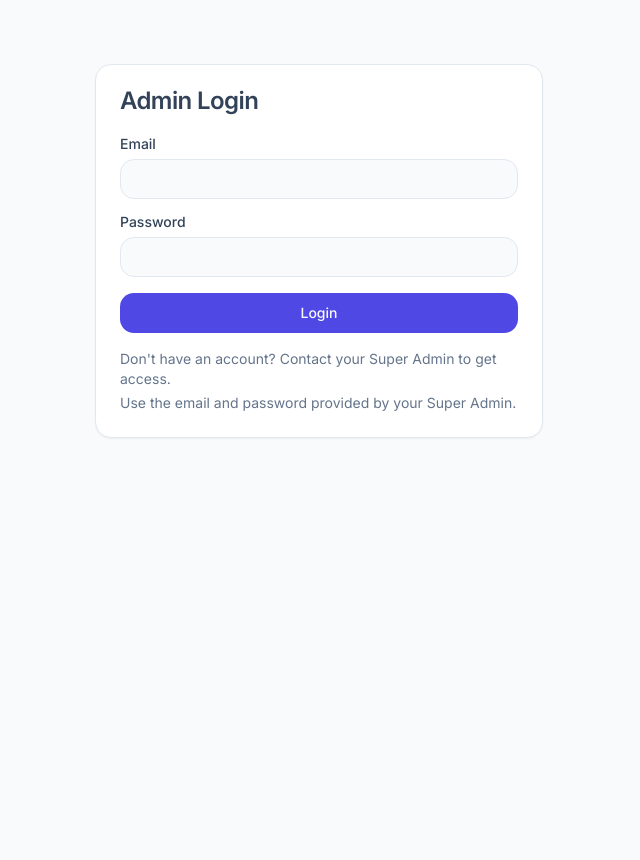
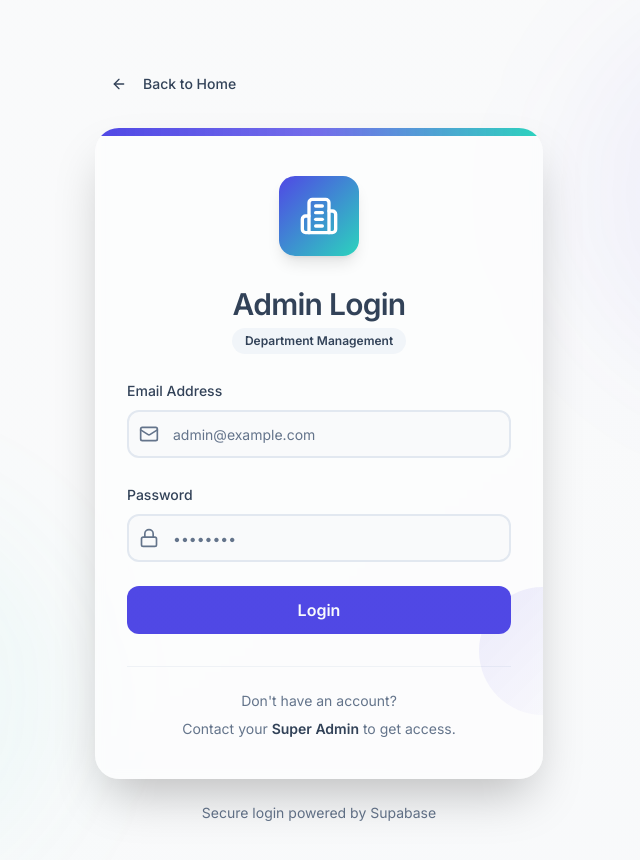
Before and after one commit to rajakumaran2006/sonaTTG, a React (Vite) app: page /admin-login in a window 1280 px wide. Shown: the top 860 px of the page, without its empty margins (321-961 px from the left). Before the commit the page ends 800 px from the top, so only its background shows below. Built offline with nearby package versions, Linux system fonts and the light colour scheme.

Commit message:
Update login page designs with modern UI
Co-authored-by: Rajakumaran-work <183211970+Rajakumaran-work@users.noreply.github.com>

```diff
--- a/src/pages/admin/AdminLogin.tsx
+++ b/src/pages/admin/AdminLogin.tsx
@@ -6,6 +6,8 @@ import { Input } from "@/components/ui/input";
 import { Label } from "@/components/ui/label";
 import { toast } from "sonner";
 import { supabase } from "@/integrations/supabase/client";
+import { Building2, Mail, Lock, ArrowLeft } from "lucide-react";
+import { Badge } from "@/components/ui/badge";
 
 interface AdminUser {
   id: string;
@@ -107,45 +109,120 @@ const AdminLogin = () => {
   };
 
   return (
-    <main className="min-h-screen bg-background">
-      <section className="container py-16">
-        <div className="max-w-md mx-auto">
-          <Card className="rounded-2xl">
-            <CardHeader>
-              <CardTitle>Admin Login</CardTitle>
+    <main className="min-h-screen bg-gradient-to-br from-background via-background to-muted/20 relative overflow-hidden">
+      {/* Decorative Background Elements */}
+      <div className="absolute inset-0 bg-grid-black/[0.02] bg-grid-16"></div>
+      <div className="absolute top-0 right-0 w-96 h-96 bg-primary/5 rounded-full blur-3xl"></div>
+      <div className="absolute bottom-0 left-0 w-96 h-96 bg-accent/5 rounded-full blur-3xl"></div>
+
+      <section className="container relative py-16 flex items-center justify-center min-h-screen">
+        <div className="w-full max-w-md">
+          {/* Back Button */}
+          <Button
+            variant="ghost"
+            className="mb-6 group"
+            onClick={() => navigate("/")}
+          >
+            <ArrowLeft className="w-4 h-4 mr-2 group-hover:-translate-x-1 transition-transform" />
+            Back to Home
+          </Button>
+
+          {/* Login Card */}
+          <Card className="rounded-3xl border-0 shadow-2xl backdrop-blur-sm bg-card/50 overflow-hidden">
+            {/* Gradient Header */}
+            <div className="h-2 bg-gradient-to-r from-primary via-primary/80 to-accent"></div>
+
+            <CardHeader className="text-center pt-10 pb-6">
+              {/* Icon */}
+              <div className="mx-auto mb-6 w-20 h-20 rounded-2xl bg-gradient-to-br from-primary to-accent flex items-center justify-center shadow-lg">
+                <Building2 className="w-10 h-10 text-white" />
+              </div>
+
+              {/* Title */}
+              <CardTitle className="text-3xl font-bold mb-2">Admin Login</CardTitle>
+              <Badge variant="secondary" className="mx-auto text-xs px-3 py-1">
+                Department Management
+              </Badge>
             </CardHeader>
-            <CardContent>
-              <form onSubmit={handleLogin} className="grid gap-4">
-                <div className="grid gap-2">
-                  <Label htmlFor="email">Email</Label>
+
+            <CardContent className="px-8 pb-10">
+              <form onSubmit={handleLogin} className="space-y-6">
+                {/* Email Input */}
+                <div className="space-y-2">
+                  <Label htmlFor="email" className="text-sm font-medium">
+                    Email Address
+                  </Label>
+                  <div className="relative">
+                    <Mail className="absolute left-3 top-1/2 -translate-y-1/2 w-5 h-5 text-muted-foreground" />
                     <Input
                       id="email"
                       type="email"
                       value={email}
                       onChange={(e) => setEmail(e.target.value)}
                       required
+                      className="pl-11 h-12 rounded-xl border-2 focus:border-primary transition-all"
+                      placeholder="admin@example.com"
                     />
                   </div>
-                <div className="grid gap-2">
-                  <Label htmlFor="password">Password</Label>
+                </div>
+
+                {/* Password Input */}
+                <div className="space-y-2">
+                  <Label htmlFor="password" className="text-sm font-medium">
+                    Password
+                  </Label>
+                  <div className="relative">
+                    <Lock className="absolute left-3 top-1/2 -translate-y-1/2 w-5 h-5 text-muted-foreground" />
                     <Input
                       id="password"
                       type="password"
                       value={password}
                       onChange={(e) => setPassword(e.target.value)}
                       required
+                      className="pl-11 h-12 rounded-xl border-2 focus:border-primary transition-all"
+                      placeholder="••••••••"
                     />
                   </div>
-                <Button type="submit" disabled={loading}>
-                  {loading ? "Signing in..." : "Login"}
+                </div>
+
+                {/* Submit Button */}
+                <Button
+                  type="submit"
+                  disabled={loading}
+                  className="w-full h-12 text-base font-semibold rounded-xl bg-gradient-to-r from-primary to-primary/90 hover:shadow-lg hover:scale-[1.02] transition-all duration-300"
+                >
+                  {loading ? (
+                    <span className="flex items-center gap-2">
+                      <div className="w-4 h-4 border-2 border-white/30 border-t-white rounded-full animate-spin"></div>
+                      Signing in...
+                    </span>
+                  ) : (
+                    "Login"
+                  )}
                 </Button>
               </form>
-              <div className="mt-4 text-sm text-muted-foreground">
-                <p>Don't have an account? Contact your Super Admin to get access.</p>
-                <p className="mt-1">Use the email and password provided by your Super Admin.</p>
+
+              {/* Help Text */}
+              <div className="mt-8 pt-6 border-t border-border/50">
+                <div className="space-y-2 text-center">
+                  <p className="text-sm text-muted-foreground">
+                    Don't have an account?
+                  </p>
+                  <p className="text-sm text-muted-foreground">
+                    Contact your <span className="font-semibold text-foreground">Super Admin</span> to get access.
+                  </p>
+                </div>
               </div>
             </CardContent>
+
+            {/* Decorative Bottom Element */}
+            <div className="absolute bottom-0 right-0 w-32 h-32 bg-gradient-to-br from-primary/10 to-transparent rounded-full -translate-y-16 translate-x-16"></div>
           </Card>
+
+          {/* Footer Text */}
+          <p className="text-center text-sm text-muted-foreground mt-6">
+            Secure login powered by Supabase
+          </p>
         </div>
       </section>
     </main>
--- a/src/pages/superadmin/SuperAdminLogin.tsx
+++ b/src/pages/superadmin/SuperAdminLogin.tsx
@@ -5,6 +5,8 @@ import { Button } from "@/components/ui/button";
 import { Input } from "@/components/ui/input";
 import { Label } from "@/components/ui/label";
 import { toast } from "sonner";
+import { ShieldCheck, User, Lock, ArrowLeft } from "lucide-react";
+import { Badge } from "@/components/ui/badge";
 
 const SuperAdminLogin = () => {
   const navigate = useNavigate();
@@ -35,27 +37,120 @@ const SuperAdminLogin = () => {
   };
 
   return (
-    <main className="min-h-screen bg-background">
-      <section className="container py-16">
-        <div className="max-w-md mx-auto">
-          <Card className="rounded-2xl">
-            <CardHeader>
-              <CardTitle>Super Admin Login</CardTitle>
+    <main className="min-h-screen bg-gradient-to-br from-background via-background to-muted/20 relative overflow-hidden">
+      {/* Decorative Background Elements */}
+      <div className="absolute inset-0 bg-grid-black/[0.02] bg-grid-16"></div>
+      <div className="absolute top-0 left-0 w-96 h-96 bg-primary/5 rounded-full blur-3xl"></div>
+      <div className="absolute bottom-0 right-0 w-96 h-96 bg-accent/5 rounded-full blur-3xl"></div>
+
+      <section className="container relative py-16 flex items-center justify-center min-h-screen">
+        <div className="w-full max-w-md">
+          {/* Back Button */}
+          <Button
+            variant="ghost"
+            className="mb-6 group"
+            onClick={() => navigate("/")}
+          >
+            <ArrowLeft className="w-4 h-4 mr-2 group-hover:-translate-x-1 transition-transform" />
+            Back to Home
+          </Button>
+
+          {/* Login Card */}
+          <Card className="rounded-3xl border-0 shadow-2xl backdrop-blur-sm bg-card/50 overflow-hidden">
+            {/* Gradient Header */}
+            <div className="h-2 bg-gradient-to-r from-primary via-accent to-primary"></div>
+
+            <CardHeader className="text-center pt-10 pb-6">
+              {/* Icon */}
+              <div className="mx-auto mb-6 w-20 h-20 rounded-2xl bg-gradient-to-br from-primary to-accent flex items-center justify-center shadow-lg">
+                <ShieldCheck className="w-10 h-10 text-white" />
+              </div>
+
+              {/* Title */}
+              <CardTitle className="text-3xl font-bold mb-2">Super Admin Login</CardTitle>
+              <Badge variant="secondary" className="mx-auto text-xs px-3 py-1">
+                Master Control
+              </Badge>
             </CardHeader>
-            <CardContent>
-              <form onSubmit={handleLogin} className="grid gap-4">
-                <div className="grid gap-2">
-                  <Label htmlFor="username">Username</Label>
-                  <Input id="username" value={username} onChange={(e) => setUsername(e.target.value)} required />
+
+            <CardContent className="px-8 pb-10">
+              <form onSubmit={handleLogin} className="space-y-6">
+                {/* Username Input */}
+                <div className="space-y-2">
+                  <Label htmlFor="username" className="text-sm font-medium">
+                    Username
+                  </Label>
+                  <div className="relative">
+                    <User className="absolute left-3 top-1/2 -translate-y-1/2 w-5 h-5 text-muted-foreground" />
+                    <Input
+                      id="username"
+                      type="text"
+                      value={username}
+                      onChange={(e) => setUsername(e.target.value)}
+                      required
+                      className="pl-11 h-12 rounded-xl border-2 focus:border-primary transition-all"
+                      placeholder="Enter username"
+                    />
+                  </div>
                 </div>
-                <div className="grid gap-2">
-                  <Label htmlFor="password">Password</Label>
-                  <Input id="password" type="password" value={password} onChange={(e) => setPassword(e.target.value)} required />
+
+                {/* Password Input */}
+                <div className="space-y-2">
+                  <Label htmlFor="password" className="text-sm font-medium">
+                    Password
+                  </Label>
+                  <div className="relative">
+                    <Lock className="absolute left-3 top-1/2 -translate-y-1/2 w-5 h-5 text-muted-foreground" />
+                    <Input
+                      id="password"
+                      type="password"
+                      value={password}
+                      onChange={(e) => setPassword(e.target.value)}
+                      required
+                      className="pl-11 h-12 rounded-xl border-2 focus:border-primary transition-all"
+                      placeholder="••••••••"
+                    />
+                  </div>
                 </div>
-                <Button type="submit" disabled={loading}>{loading ? "Signing in..." : "Login"}</Button>
+
+                {/* Submit Button */}
+                <Button
+                  type="submit"
+                  disabled={loading}
+                  className="w-full h-12 text-base font-semibold rounded-xl bg-gradient-to-r from-primary to-primary/90 hover:shadow-lg hover:scale-[1.02] transition-all duration-300"
+                >
+                  {loading ? (
+                    <span className="flex items-center gap-2">
+                      <div className="w-4 h-4 border-2 border-white/30 border-t-white rounded-full animate-spin"></div>
+                      Signing in...
+                    </span>
+                  ) : (
+                    "Login"
+                  )}
+                </Button>
               </form>
+
+              {/* Help Text */}
+              <div className="mt-8 pt-6 border-t border-border/50">
+                <div className="space-y-2 text-center">
+                  <p className="text-sm text-muted-foreground">
+                    Full system access with administrative privileges
+                  </p>
+                  <p className="text-xs text-muted-foreground">
+                    Default: admin / admin
+                  </p>
+                </div>
+              </div>
             </CardContent>
+
+            {/* Decorative Bottom Element */}
+            <div className="absolute bottom-0 left-0 w-32 h-32 bg-gradient-to-br from-accent/10 to-transparent rounded-full -translate-y-16 -translate-x-16"></div>
           </Card>
+
+          {/* Footer Text */}
+          <p className="text-center text-sm text-muted-foreground mt-6">
+            Protected area - Authorized personnel only
+          </p>
         </div>
       </section>
     </main>
```
Lines whose indentation alone changed are shown as unchanged.
